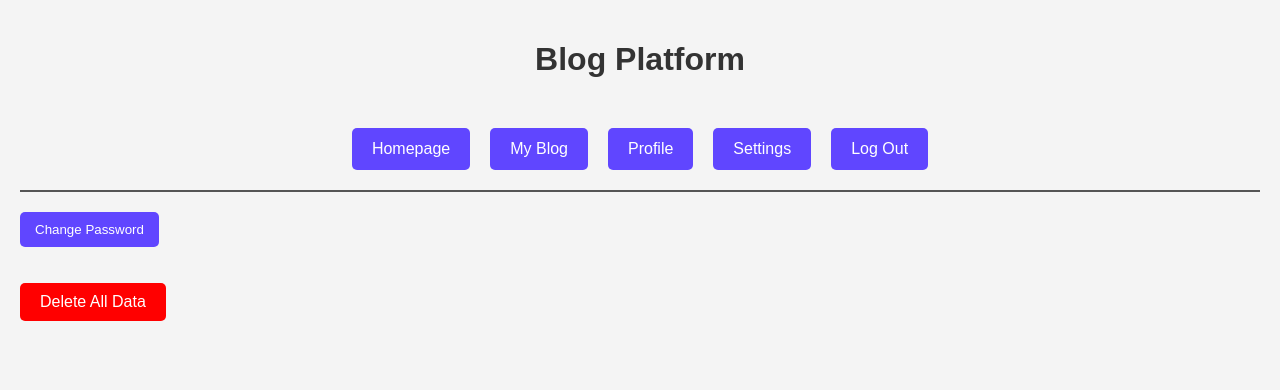
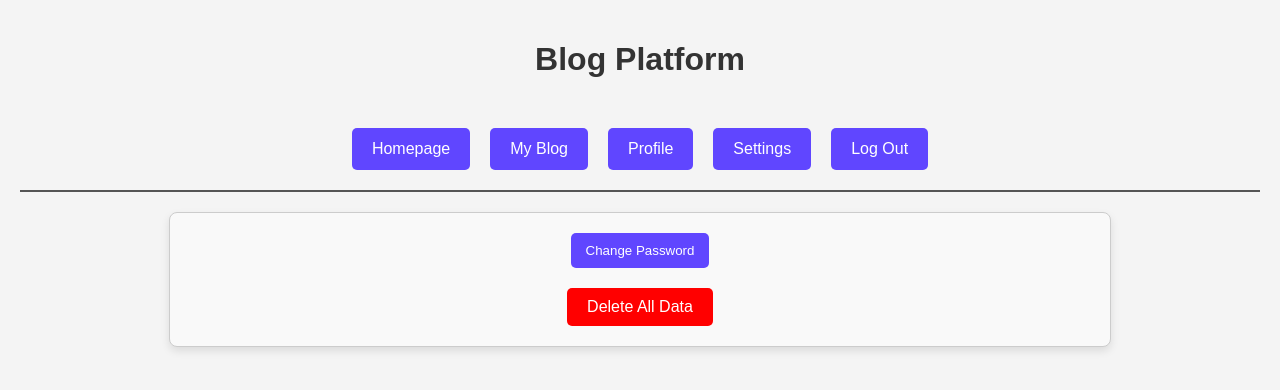
Before and after one commit to ayberkozcan/flask-blog-platform-app, a Flask app: page /settings in a window 1280 px wide. Shown: the top 390 px of the page. Run offline with Flask 3, Linux system fonts and the light colour scheme; the visitor is signed in with stand-in values (Sample User, id 1).

Commit message:
CSS
Some css fixes

```diff
--- a/app.py
+++ b/app.py
@@ -310,6 +310,19 @@ def upload_pp():
 
     return render_template('profile.html', user=user)
 
+@app.route('/removepp', methods=['POST'])
+def remove_pp():
+    if 'user_id' not in session:
+        return redirect(url_for('login'))
+
+    user = User.query.get(session['user_id'])
+
+    if user and user.profile_pic_url:
+        user.profile_pic_url = None
+        db.session.commit()
+
+    return redirect(url_for('profile'))
+
 # @app.route('/likedposts', methods=['GET', 'POST'])
 # def likedposts():
 #     if 'user_id' not in session:
--- a/static/base.css
+++ b/static/base.css
@@ -42,9 +42,9 @@ p {
 
 .textarea-container {
     display: flex;
+    justify-content: center;
+    align-items: center;
     flex-direction: column;
-    align-items: center;
-    margin: 20px 0;
 }
 
 textarea {
@@ -100,6 +100,41 @@ ul p {
 }
 .post h2 {
     margin: 0 0 10px 0;
+}
+
+.box {
+    max-width: 900px;
+    margin: 0 auto;
+    padding: 20px;
+    border: 1px solid #ccc;
+    border-radius: 8px;
+    box-shadow: 0 4px 8px rgba(0, 0, 0, 0.1);
+    background-color: #f9f9f9;
+    display: flex;
+    justify-content: center;
+    align-items: center;
+}
+
+.container {
+    display: flex;
+    justify-content: center;
+    align-items: center;
+    flex-direction: column;
+    gap: 20px;
+}
+
+.remove-pp-button {
+    background-color: red;
+    color: white;
+    border: none;
+    padding: 10px 15px;
+    border-radius: 5px;
+    cursor: pointer;
+    transition: background-color 0.3s;
+}
+
+.remove-pp-button:hover {
+    background-color: darkred;
 }
 
 .delete-all-data-button {
--- a/templates/homepage.html
+++ b/templates/homepage.html
@@ -32,7 +32,7 @@
                     <a href="{{ url_for('taggedposts', post_tag=post.tags) }}">{{ post.tags }}</a>
                     <br><br>
 
-                    <img src="{{ url_for('static', filename='profile_pics/' + (post.user.profile_pic_url or 'default.jpg')) }}" alt="User Profile Picture" class="profile-pic">
+                    <img src="{{ url_for('static', filename='profile_pics/' + (post.user.profile_pic_url or 'default.png')) }}" alt="User Profile Picture" class="profile-pic">
                     <p>{{ post.user.username }}</p><br><br>
                     <p>{{ post.created_date.strftime('%d %B') }}</p><br><br>
 
--- a/templates/likedsavedposts.html
+++ b/templates/likedsavedposts.html
@@ -16,7 +16,7 @@
                 <img src="{{ url_for('static', filename='icons/tag_label_blue_icon.png') }}" alt="Tag Label icon" style="width: 20px; height: auto;">
                 <p><strong>{{ post.tags }}</strong></p><br><br>
 
-                <img src="{{ url_for('static', filename='profile_pics/' + (post.user.profile_pic_url or 'default.jpg')) }}" alt="User Profile Picture" class="profile-pic">
+                <img src="{{ url_for('static', filename='profile_pics/' + (post.user.profile_pic_url or 'default.png')) }}" alt="User Profile Picture" class="profile-pic">
                 <p>{{ post.user.username }}</p><br><br>
                 <p>{{ post.created_date.strftime('%d %B') }}</p><br><br>
 
--- a/templates/settings.html
+++ b/templates/settings.html
@@ -4,11 +4,11 @@
 
 {% block content %}
 
-<div>
-    <button onclick="location.href='/changepassword'">Change Password</button>
-
-    <br><br><br>
-    <button type="button" class="delete-all-data-button" onclick="confirmDeletion()">Delete All Data</button>
+<div class="box">
+    <div class="container">
+        <button onclick="location.href='/changepassword'">Change Password</button>
+        <button type="button" class="delete-all-data-button" onclick="confirmDeletion()">Delete All Data</button>
+    </div>
 </div>
 
 <script>
--- a/templates/visitor_base.html
+++ b/templates/visitor_base.html
@@ -37,7 +37,7 @@
             border-radius: 5px;
             cursor: pointer;
             transition: background-color 0.3s, transform 0.2s;
-            background-color: #007bff;
+            background-color: #6046ff;
             color: white;
         }
     </style>
--- a/templates/visitor_homepage.html
+++ b/templates/visitor_homepage.html
@@ -15,7 +15,7 @@
                 <img src="{{ url_for('static', filename='icons/tag_label_blue_icon.png') }}" alt="Tag Label icon" style="width: 20px; height: auto;">
                 <p><strong>{{ post.tags }}</strong></p><br><br>
 
-                <img src="{{ url_for('static', filename='profile_pics/' + (post.user.profile_pic_url or 'default.jpg')) }}" alt="User Profile Picture" class="profile-pic">
+                <img src="{{ url_for('static', filename='profile_pics/' + (post.user.profile_pic_url or 'default.png')) }}" alt="User Profile Picture" class="profile-pic">
                 <p>{{ post.user.username }}</p><br><br>
                 <p>{{ post.created_date.strftime('%d %B') }}</p>
                 <br><br>
```
Also changed, not shown: templates/myblog.html (+5 -4 lines), templates/post.html (+7 -1 lines), templates/profile.html (+12 -2 lines), static/profile_pics/default.png (added).
